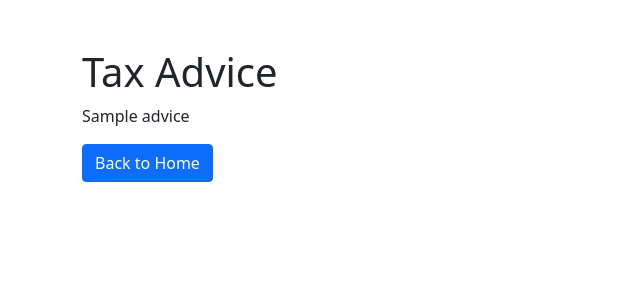
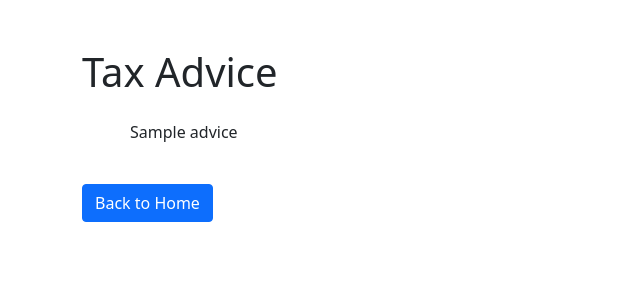
Before and after one commit to GeorgeSiougles/AIProjectAssignment, a Python web app: template app/templates/advice.html in a window 1280 px wide. Shown: the top 300 px of the page, without its empty margins (0-640 px from the left). Run offline with Jinja, Linux system fonts and the light colour scheme; the template is opened without the code that fills it: most values are stand-ins (such as "Sample title", 1, 10 or a date in 2020).

Commit message:
Style advice list

```diff
--- a/app/templates/advice.html
+++ b/app/templates/advice.html
@@ -9,8 +9,12 @@
 <body>
     <div class="container">
         <h1 class="mt-5">Tax Advice</h1>
-        <p>{{ advice }}</p>
-        <a href="/" class="btn btn-primary">Back to Home</a>
+        <ul class="list-group-flush mt-3">
+            {% for advice in advice_list %}
+                <li class="list-group-item">{{ advice }}</li>
+            {% endfor %}
+        </ul>
+        <a href="/" class="btn btn-primary mt-3">Back to Home</a>
     </div>
 </body>
 </html>
```
